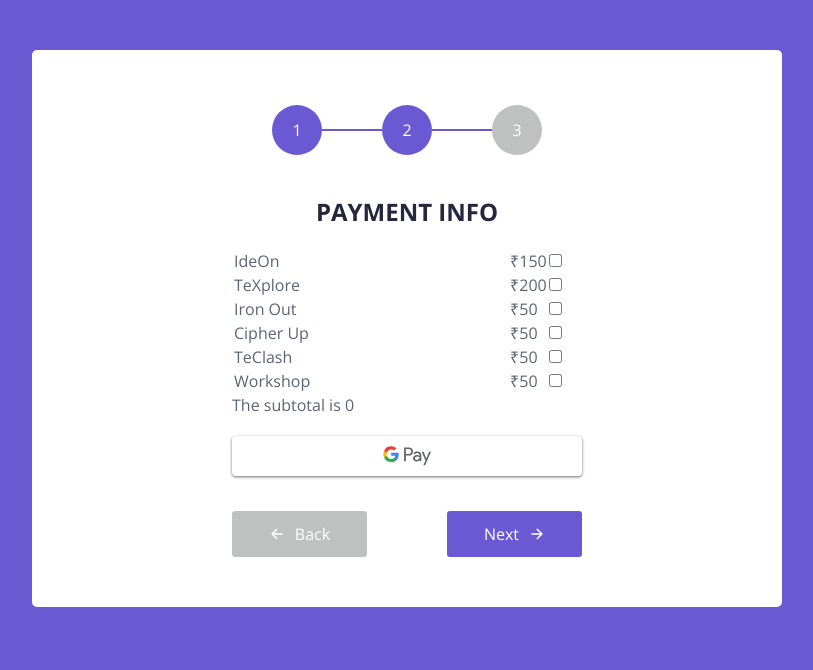
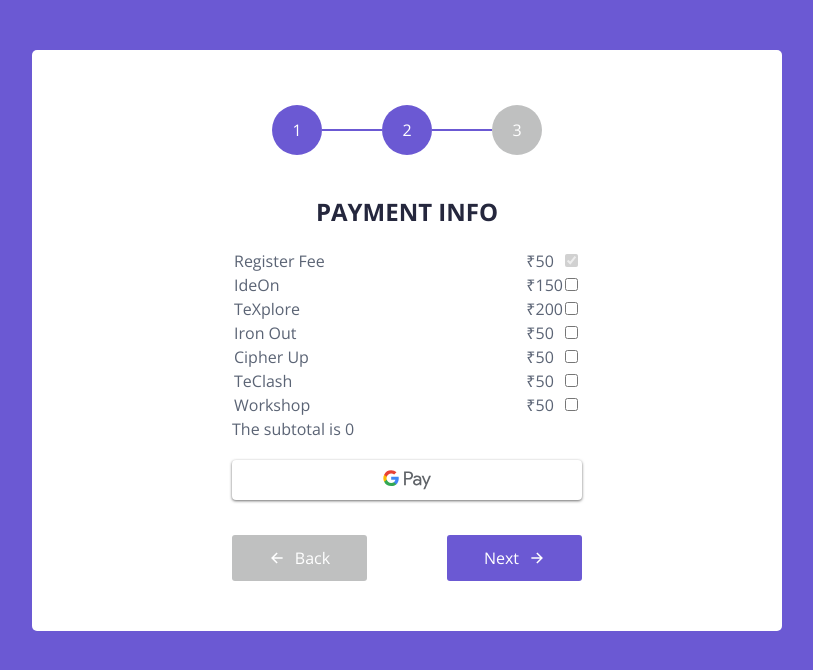
Before and after one commit to i-yam-three/fiesta23, a plain HTML site: page cart.html in a window 1280 px wide. Both pictures are taken after a click on the button "Next". Shown: the whole page, without its empty margins (233-1046 px from the left). Drawn offline with nearby package versions, Linux system fonts and the light colour scheme.

Commit message:
Update cart.html

```diff
--- a/cart.html
+++ b/cart.html
@@ -67,6 +67,11 @@
 						<div class="input_wrap">
 							<table id="myTable">
 								<tr>
+									<td>Register Fee&nbsp;&nbsp;&nbsp;&nbsp;&nbsp;&nbsp;&nbsp;&nbsp;&nbsp;&nbsp;&nbsp;&nbsp;&nbsp;&nbsp;&nbsp;&nbsp;&nbsp;&nbsp;&nbsp;&nbsp;&nbsp;&nbsp;&nbsp;&nbsp;&nbsp;&nbsp;&nbsp;&nbsp;&nbsp;&nbsp;&nbsp;&nbsp;&nbsp;&nbsp;&nbsp;&nbsp;&nbsp;&nbsp;&nbsp;&nbsp;&nbsp;&nbsp;&nbsp;&nbsp;&nbsp;&nbsp;&nbsp;&nbsp;</td>
+									<td>₹50</td>
+									<td><input type="checkbox" value="50" onclick="calculate()" checked disabled="true"></td>
+								  </tr>
+								<tr>
 								  <td>IdeOn&nbsp;&nbsp;&nbsp;&nbsp;&nbsp;&nbsp;&nbsp;&nbsp;&nbsp;&nbsp;&nbsp;&nbsp;&nbsp;&nbsp;&nbsp;&nbsp;&nbsp;&nbsp;&nbsp;&nbsp;&nbsp;&nbsp;&nbsp;&nbsp;&nbsp;&nbsp;&nbsp;&nbsp;&nbsp;&nbsp;&nbsp;&nbsp;&nbsp;&nbsp;&nbsp;&nbsp;&nbsp;&nbsp;&nbsp;&nbsp;&nbsp;&nbsp;&nbsp;&nbsp;&nbsp;&nbsp;&nbsp;&nbsp;&nbsp;&nbsp;&nbsp;&nbsp;&nbsp;&nbsp;&nbsp;</td>
 								  <td>₹150</td>
 								  <td><input type="checkbox" value="150" onclick="calculate()"></td>
@@ -119,7 +124,7 @@
 							<center><img src="assets/images/WhatsApp.png" height="320" width="320"></center>
 						</div>
 						<div class="input_wrap">
-							<center><a href="https://wa.me/918281454994?text=Name%20%3A%0AEmaIl%20%3A%0ATotal%20Event%20%3A%0ATransfered%20Amount%20%3A%0A%0A(Please%20attach%20transaction%20screenshot.)" class="myButton">WhatsApp</a></center>
+							<center><a href="https://wa.me/919605142261?text=Name%20%3A%0AEmaIl%20%3A%0ATotal%20Event%20%3A%0ATransfered%20Amount%20%3A%0A%0A(Please%20attach%20transaction%20screenshot.)" class="myButton">WhatsApp</a></center>
 						</div>
 					</div>
 				</form>
```
